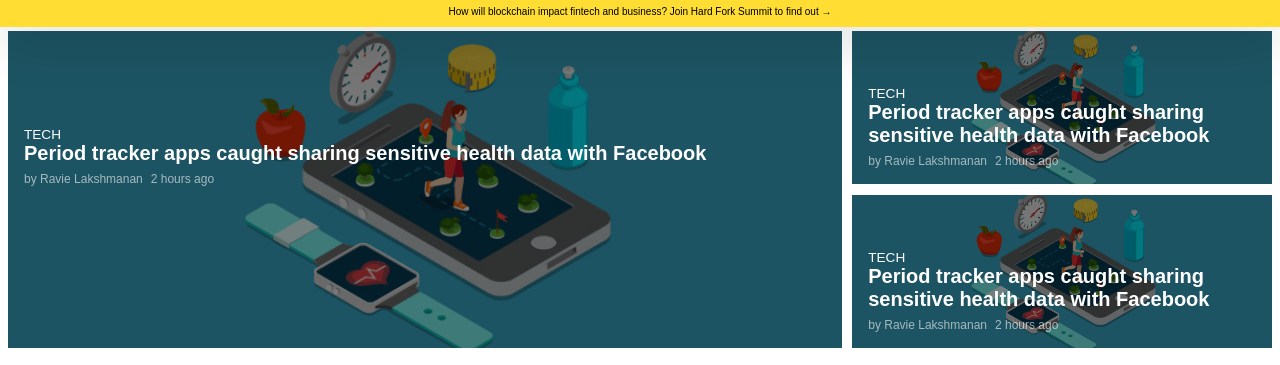
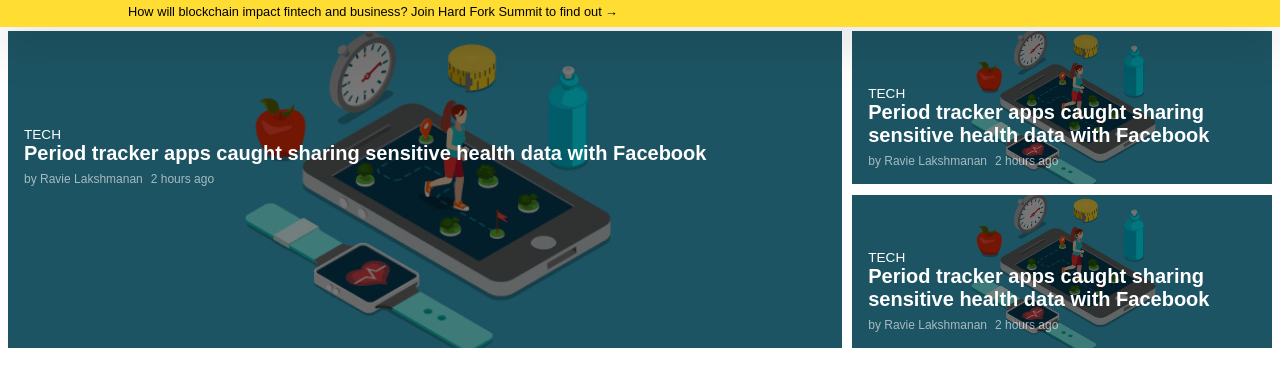
Before and after one commit to fedgut/building_with_responsive_design, a website: page index.html in a window 1280 px wide. Shown: the part 51-416 px from the top of the page. Drawn offline with Linux system fonts and the light colour scheme.

Commit message:
info bar on large

```diff
--- a/medium.css
+++ b/medium.css
@@ -30,6 +30,12 @@
 
   .nav-white:first-of-type {
     padding-left: 15px;
+  }
+
+  .info-bar {
+    text-align: left;
+    padding-left: 10%;
+    font-size: 0.8rem;
   }
 
   .search-menu > span {
--- a/sytle.css
+++ b/sytle.css
@@ -535,3 +535,7 @@
     display: none;
   }
 }
+
+.latest-news-deals {
+  gap: 0.5rem;
+}
```
